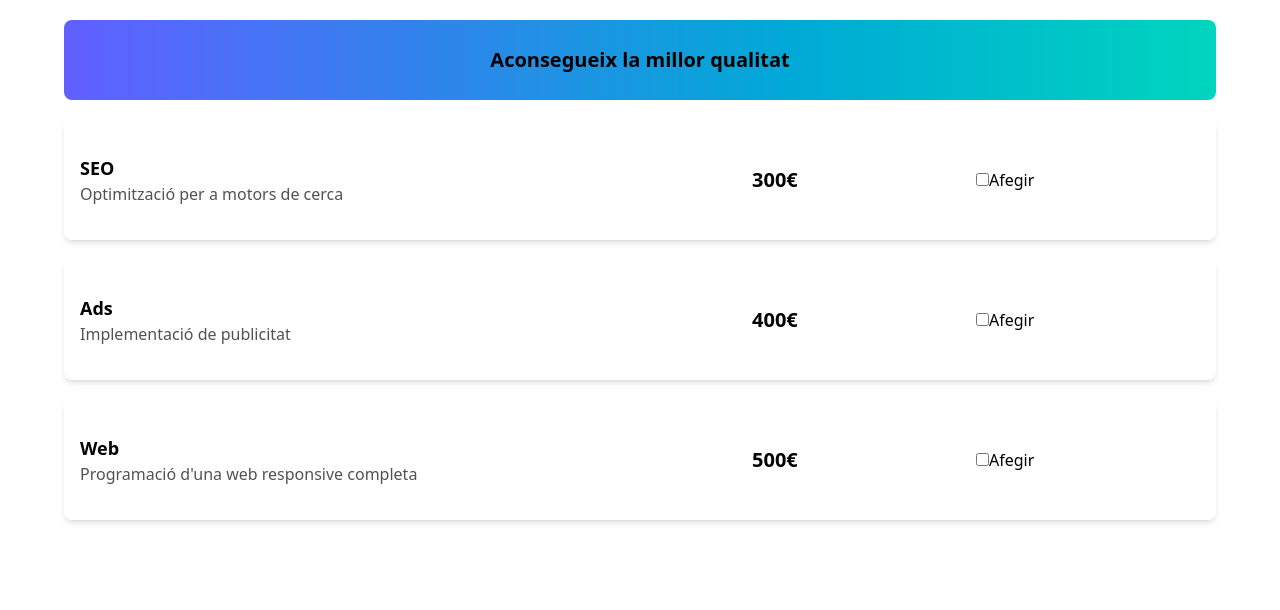
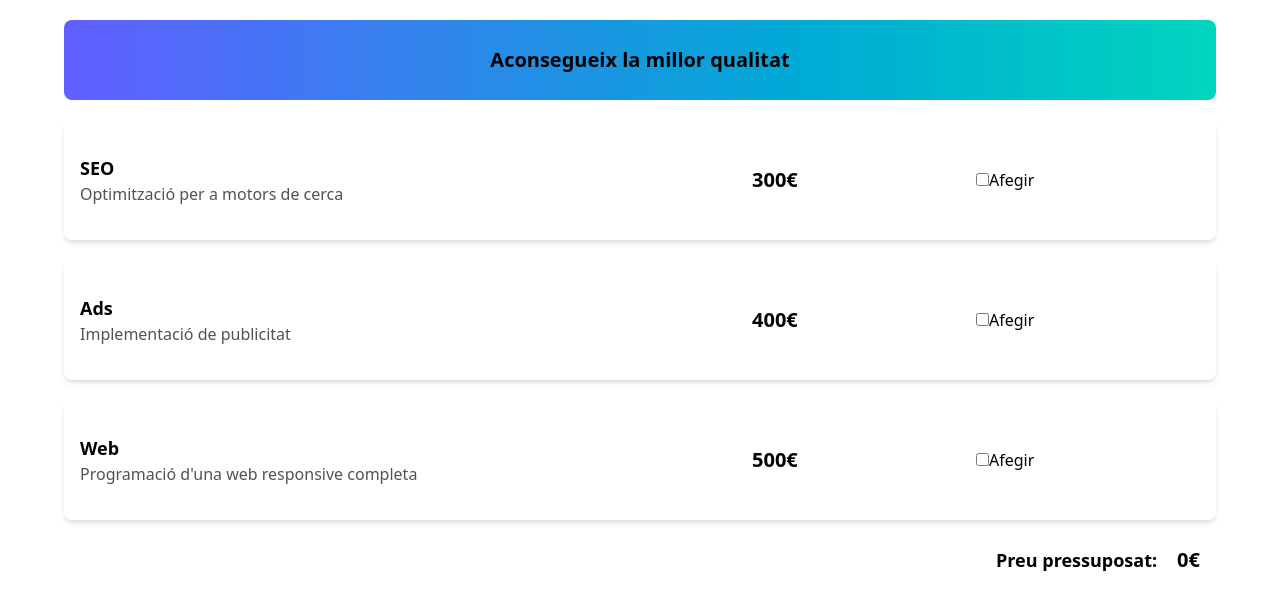
Before and after one commit to gerard-asuncion/sprint-6-react, a React (Vite) app: page / in a window 1280 px wide. Shown: the top 610 px of the page. Built offline with nearby package versions, Linux system fonts and the light colour scheme.

Commit message:
feat: Budget component created

```diff
--- a/src/App.tsx
+++ b/src/App.tsx
@@ -1,6 +1,7 @@
 import sections from "./data/sections.json"
 import Header from "./components/Header"
 import Checkbox from "./components/Checkbox"
+import Budget from "./components/Budget"
 
 function App() {
 
@@ -8,6 +9,7 @@ function App() {
     <>
       <Header></Header>
       {sections.map(section => <Checkbox key={section.id} currentSection={section}></Checkbox>)}
+      <Budget></Budget>
     </>
   )
 }
--- /dev/null
+++ b/src/components/Budget.tsx
@@ -0,0 +1,11 @@
+const Budget = () => {
+  return (
+    <section className="w-90/100 h-10 p-4 rounded-lg flex justify-end
+    items-center m-auto mt-5 font-bold">
+        <h2 className="mr-5 text-lg">Preu pressuposat:</h2>
+        <div className="text-xl">0€</div>
+    </section>
+  )
+}
+
+export default Budget
```
